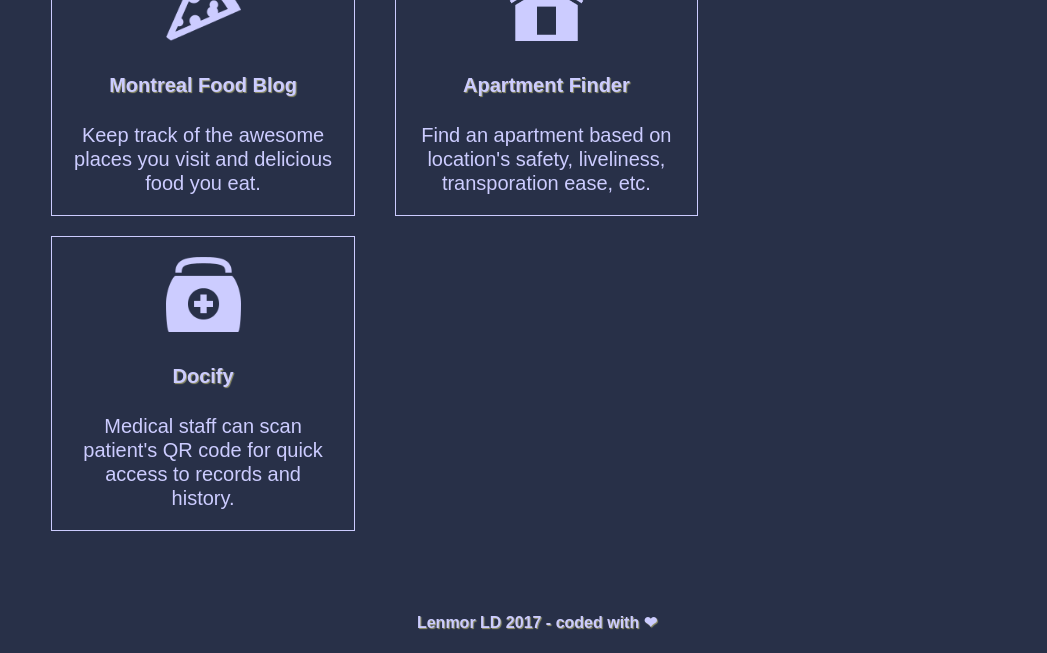
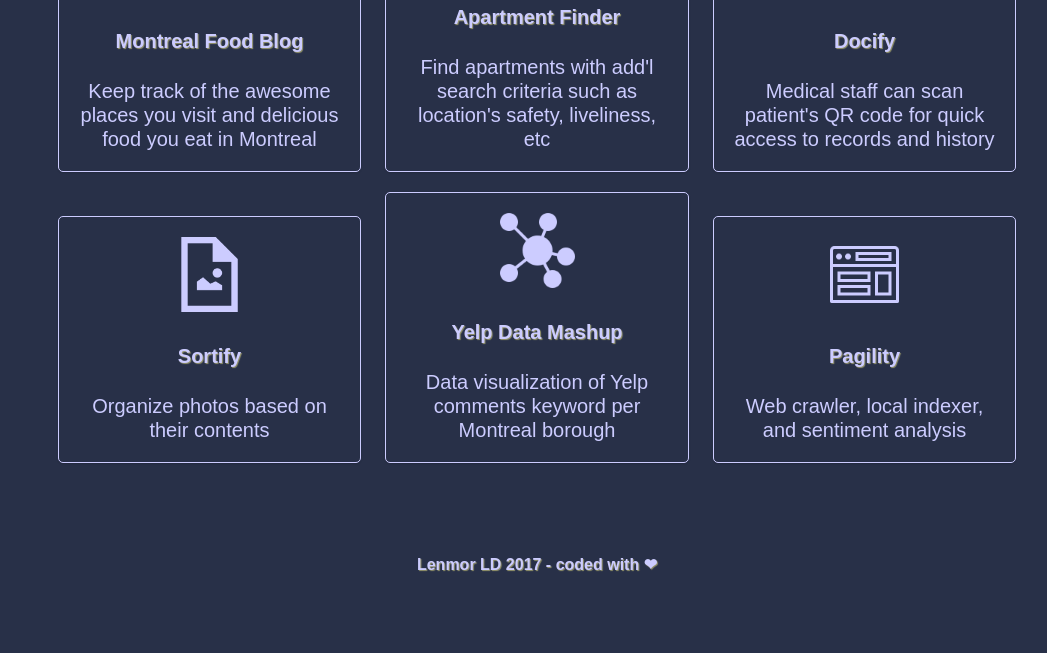
Before and after one commit to lenmorld2/lenmorld.github.io, a plain HTML site: page index.html in a window 1280 px wide. Shown: the part 491-1144 px from the top of the page, without its empty margins (103-1150 px from the left). After the commit the page ends 1086 px from the top, so only its background shows below. Drawn offline with Linux system fonts and the light colour scheme; a web font is replaced by a local one.

Commit message:
looks good except unrul box size

```diff
--- a/index.html
+++ b/index.html
@@ -28,27 +28,46 @@
 
     <section>
       <div class="project-box">
-          <!-- <a href="" class="panel-container" /> -->
           <img class="section-img" src="pizza.png" />
           <h4>Montreal Food Blog</h4>
-          <div class="hover-content">
-            Keep track of the awesome places you visit and delicious food you eat.
+          <div class="project-description">
+            Keep track of the awesome places you visit and delicious food you eat in Montreal
           </div>
       </div>
       <div class="project-box">
-          <!-- <a href="" class="panel-container" /> -->
           <img class="section-img" src="home.png" />
           <h4>Apartment Finder</h4>
-          <div class="hover-content">
-            Find an apartment based on location's safety, liveliness, transporation ease, etc.
+          <div class="project-description">
+            Find apartments with add'l search criteria such as location's safety, liveliness, etc
           </div>
       </div>
       <div class="project-box">
-          <!-- <a href="" class="panel-container" /> -->
           <img class="section-img" src="medical.png" />
           <h4>Docify</h4>
-          <div class="hover-content">
-            Medical staff can scan patient's QR code for quick access to records and history.
+          <div class="project-description">
+            Medical staff can scan patient's QR code for quick access to records and history
+          </div>
+      </div>
+      <div class="project-box">
+          <img class="section-img" src="image.png" />
+          <h4>Sortify</h4>
+          <div class="project-description">
+            Organize photos based on their contents
+
+          </div>
+      </div>
+      <div class="project-box">
+          <img class="section-img" src="map.png" />
+          <h4>Yelp Data Mashup</h4>
+          <div class="project-description">
+            Data visualization of Yelp comments keyword per Montreal borough
+          </div>
+      </div>
+      <div class="project-box">
+          <img class="section-img" src="web.png" />
+          <h4>Pagility</h4>
+          <div class="project-description">
+            Web crawler, local indexer, and sentiment analysis
           </div>
       </div>
 
--- a/style.css
+++ b/style.css
@@ -33,13 +33,14 @@
   text-shadow: 1px 1px 1px rgba(150, 150, 108, 1);
 }
 
-h2 {
+h2.main-header {
   font-size: 30px;
+  margin: 0 auto;
 }
 
 h1.main-header {
   font-size: 60px;
-  margin-bottom: 0;
+  margin: 0 auto;
 }
 
 header, footer {
@@ -56,20 +57,17 @@
   margin: 0;
   padding: 0;
   list-style-type: none;
-
   text-align: center;
 }
 
 nav ul li {
   display: inline-block;
   box-sizing: border-box;
-  /*width: 100%;*/
+  border-radius: 5px;
+  margin: 5px;
+  min-width: 20px;
 
-  /*width: 2%;*/
-  /*background-color: #4d4dff;*/
-  /*height: 30px;*/
-  margin: 0 auto;
-  /*border: 1px solid #000033;*/
+  margin: 10px 5px;
   border: 1px solid #ccccff;
   padding: 10px;
   font-size: 20px;
@@ -87,65 +85,45 @@
   color: #283048;
 }
 
-/*.project-box {
-  width: 30%;
-  float:left;
-  min-width: 200px;
-  height: 300px;
-  text-align: center;
+.project-box {
   position: relative;
-  padding: 0;
-  margin: 10px 20px;
-
-}*/
-
-.project-box {
   display: inline-block;
   box-sizing: border-box;
   border: 1px solid #ccccff;
   font-size: 20px;
 
   width: 30%;
-  float:left;
+  /*float:left;*/
   min-width: 300px;
-  min-height: 200px;
-  /*height: 100%;*/
+  /*min-height: 200px;*/
+  /*height: 300px;*/
   padding: 20px;
-  margin: 10px 20px;
+  margin: 10px;
   text-align: center;
+
+  /* box-shadow */
+  border-radius: 5px;
+  box-shadow: 0 1px 2px rgba(0,0,0,0.15);
+  /* avoid for performance issues */
+  transition: all 0.3s ease-in-out;
+
 }
 
+
 .project-box:hover {
-  background-color: #ccccff;
+  /*background-color: #ccccff;
   color: #283048;
+  */
   cursor: pointer;
+  transform: scale(1.1, 1.1);
+}
+
+.project-description {
 }
 
 .project-box img{
   /*color: inherit;*/    /* cant do image, maybe replace image version or slide up */
-
 }
-
-
-
-/*.project-box a {
-  position: relative;
-  overflow: hidden;
-  display: block;
-}*/
-
-
-/*.project-box img {
-   vertically center
-  width: 150px;
-  height: 175px;
-  position: absolute;
-  top: 50%;
-  left: 50%;
-  margin: -80px 0 0 -85px;
-}*/
-
-
 
 .img {
   /*color: white;*/
@@ -156,7 +134,7 @@
 }
 
 .section-img {
-  width: 75px;
+  height: 75px;
 }
 
 
@@ -166,6 +144,7 @@
   padding: 10px;
   width: 80%;
   margin: 0 auto;
+  text-align: center;
 }
 
 h2.heading {
@@ -191,17 +170,16 @@
 }
 
 
-@media (max-width: 960px) {
+/* iPhone */
+@media only screen and (max-width: 360px) {
   .project-box {
-    /*margin: 10px auto;*/
-    /*float: none;*/
-    width: 100%;
-
+    /*margin: 0;*/
+    width: 250px;
+    min-width: 250px;
+    /*width: 200px;*/
   }
 
-  /*.section {
-    float: none;
-    width: auto;
-  }*/
-
+  section {
+    /*margin: 0;*/
+  }
 }
```
Also changed, not shown: map.png (added), web.png (added).
